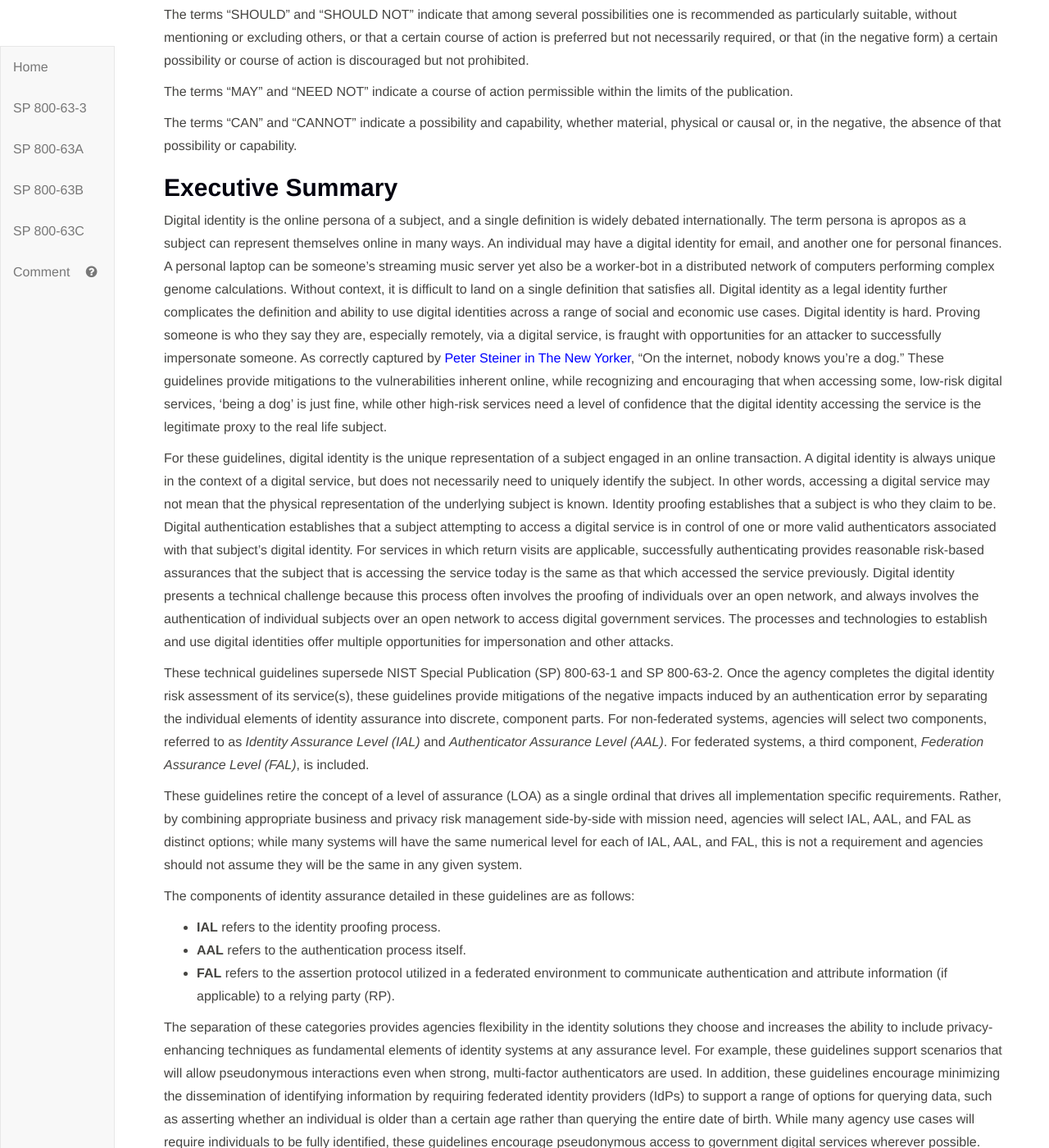
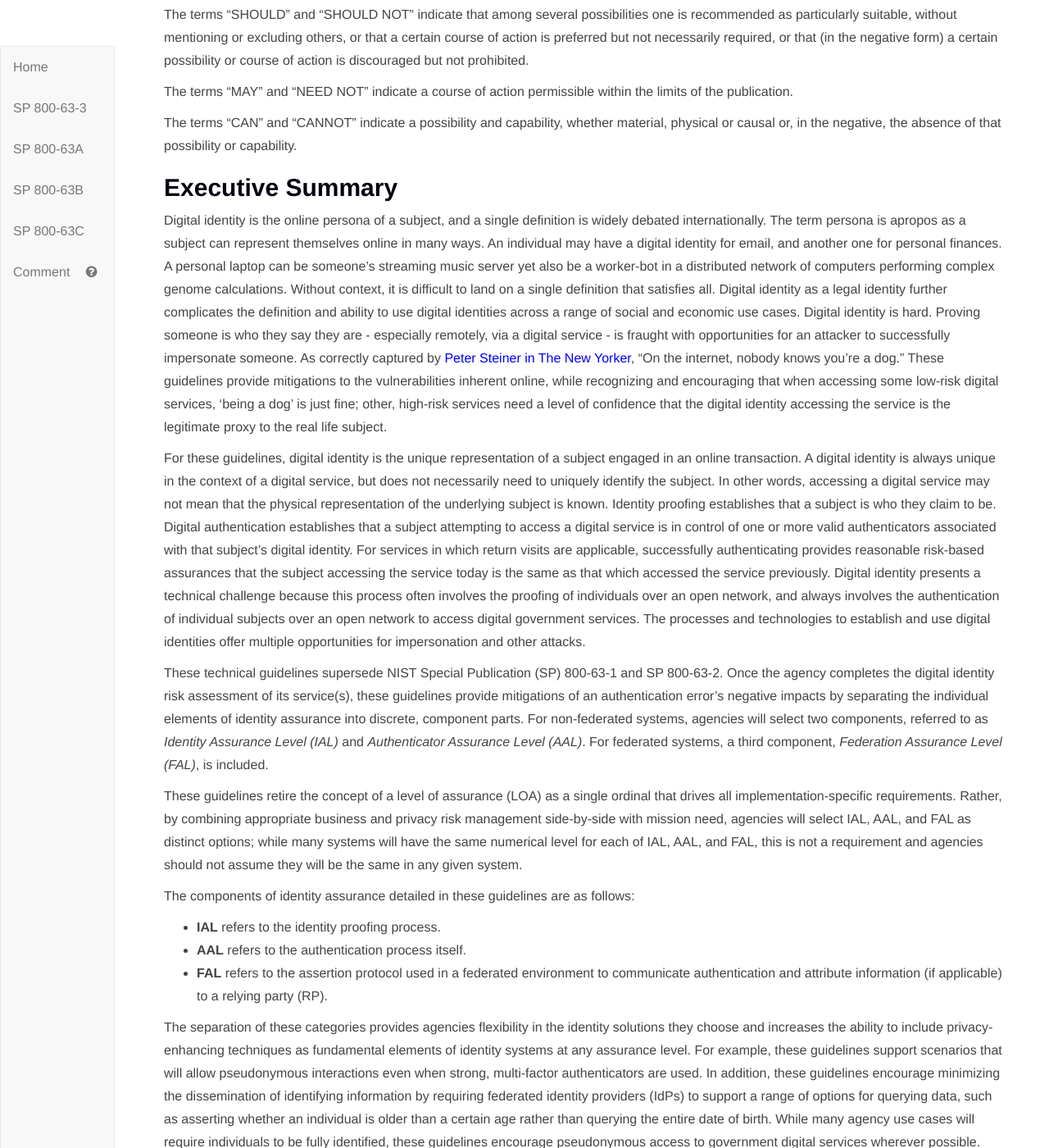
Before and after one commit to usnistgov/800-63-3, a Jekyll site: the page built from sp800-63-3/cover.md, in a window 1280 px wide and 1400 px high, scrolled down 2515 px. Shown: the whole window at 82% size. Built offline with Jekyll 4.4.1, drawn with Linux system fonts in a browser that asks for light colours; our own code applies the rules of GitHub Pages for plain Markdown files; some of the changed text lies outside the part shown.

Commit message:
Copyediting
Readability edits

```diff
--- a/sp800-63-3/cover.md
+++ b/sp800-63-3/cover.md
@@ -134,7 +134,7 @@
 guidelines cover identity proofing and authentication of users (such as employees,
 contractors, or private individuals) interacting with government IT
 systems over open networks. They define technical requirements in each of the areas of identity proofing,
-registration, authenticators, management processes, authentication protocols and
+registration, authenticators, management processes, authentication protocols, and
 related assertions. This publication supersedes NIST SP 800-63-1 and SP 800-63-2.
 
 <div class="text-center" markdown="1">
@@ -175,27 +175,27 @@
 
 ## Executive Summary
 
-Digital identity is the online persona of a subject, and a single definition is widely debated internationally. The term persona is apropos as a subject can represent themselves online in many ways. An individual may have a digital identity for email, and another one for personal finances.  A personal laptop can be someone's streaming music server yet also be a worker-bot in a distributed network of computers performing complex genome calculations.  Without context, it is difficult to land on a single definition that satisfies all.  Digital identity as a legal identity further complicates the definition and ability to use digital identities across a range of social and economic use cases.  Digital identity is hard.  Proving someone is who they say they are, especially remotely, via a digital service, is fraught with opportunities for an attacker to successfully impersonate someone. As correctly captured by [Peter Steiner in The New Yorker](#steiner), "On the internet, nobody knows you're a dog." These guidelines provide mitigations to the vulnerabilities inherent online, while recognizing and encouraging that when accessing some, low-risk digital services, 'being a dog' is just fine, while other high-risk services need a level of confidence that the digital identity accessing the service is the legitimate proxy to the real life subject.
+Digital identity is the online persona of a subject, and a single definition is widely debated internationally. The term persona is apropos as a subject can represent themselves online in many ways. An individual may have a digital identity for email, and another one for personal finances.  A personal laptop can be someone's streaming music server yet also be a worker-bot in a distributed network of computers performing complex genome calculations.  Without context, it is difficult to land on a single definition that satisfies all.  Digital identity as a legal identity further complicates the definition and ability to use digital identities across a range of social and economic use cases.  Digital identity is hard.  Proving someone is who they say they are - especially remotely, via a digital service - is fraught with opportunities for an attacker to successfully impersonate someone. As correctly captured by [Peter Steiner in The New Yorker](#steiner), "On the internet, nobody knows you're a dog." These guidelines provide mitigations to the vulnerabilities inherent online, while recognizing and encouraging that when accessing some low-risk digital services, 'being a dog' is just fine;  other, high-risk services need a level of confidence that the digital identity accessing the service is the legitimate proxy to the real life subject.
 
-For these guidelines, digital identity is the unique representation of a subject engaged in an online transaction. A digital identity is always unique in the context of a digital service, but does not necessarily need to uniquely identify the subject. In other words, accessing a digital service may not mean that the physical representation of the underlying subject is known. Identity proofing establishes that a subject is who they claim to be. Digital authentication establishes that a subject attempting to access a digital service is in control of one or more valid authenticators associated with that subject's digital identity. For services in which return visits are applicable, successfully authenticating provides reasonable risk-based assurances that the subject that is accessing the service today is the same as that which accessed the service previously. Digital identity presents a technical challenge because this process often involves the proofing of individuals over an open network, and always involves the authentication of individual subjects over an open network to access digital government services. The processes and technologies to establish and use digital identities offer multiple opportunities for impersonation and other attacks.
+For these guidelines, digital identity is the unique representation of a subject engaged in an online transaction. A digital identity is always unique in the context of a digital service, but does not necessarily need to uniquely identify the subject. In other words, accessing a digital service may not mean that the physical representation of the underlying subject is known. Identity proofing establishes that a subject is who they claim to be. Digital authentication establishes that a subject attempting to access a digital service is in control of one or more valid authenticators associated with that subject's digital identity. For services in which return visits are applicable, successfully authenticating provides reasonable risk-based assurances that the subject accessing the service today is the same as that which accessed the service previously. Digital identity presents a technical challenge because this process often involves the proofing of individuals over an open network, and always involves the authentication of individual subjects over an open network to access digital government services. The processes and technologies to establish and use digital identities offer multiple opportunities for impersonation and other attacks.
 
-These technical guidelines supersede NIST Special Publication (SP) 800-63-1 and SP 800-63-2. Once the agency completes the digital identity risk assessment of its service(s), these guidelines provide mitigations of the negative impacts induced by an authentication error by separating the individual elements of identity assurance into discrete, component parts. For non-federated systems, agencies will select two components, referred to as *Identity Assurance Level (IAL)* and *Authenticator Assurance Level (AAL)*. For federated systems, a third component, *Federation Assurance Level (FAL)*, is included.
+These technical guidelines supersede NIST Special Publication (SP) 800-63-1 and SP 800-63-2. Once the agency completes the digital identity risk assessment of its service(s), these guidelines provide mitigations of an authentication error's negative impacts by separating the individual elements of identity assurance into discrete, component parts. For non-federated systems, agencies will select two components, referred to as *Identity Assurance Level (IAL)* and *Authenticator Assurance Level (AAL)*. For federated systems, a third component, *Federation Assurance Level (FAL)*, is included.
 
-These guidelines retire the concept of a level of assurance (LOA) as a single ordinal that drives all implementation specific requirements.  Rather, by combining appropriate business and privacy risk management side-by-side with mission need, agencies will select IAL, AAL, and FAL as distinct options; while many systems will have the same numerical level for each of IAL, AAL, and FAL, this is not a requirement and agencies should not assume they will be the same in any given system.
+These guidelines retire the concept of a level of assurance (LOA) as a single ordinal that drives all implementation-specific requirements. Rather, by combining appropriate business and privacy risk management side-by-side with mission need, agencies will select IAL, AAL, and FAL as distinct options; while many systems will have the same numerical level for each of IAL, AAL, and FAL, this is not a requirement and agencies should not assume they will be the same in any given system.
 
 The components of identity assurance detailed in these guidelines are as follows:
 
 * **IAL** refers to the identity proofing process.
 * **AAL** refers to the authentication process itself.
-* **FAL** refers to the assertion protocol utilized in a federated environment to communicate authentication and attribute information (if applicable) to a relying party (RP).
+* **FAL** refers to the assertion protocol used in a federated environment to communicate authentication and attribute information (if applicable) to a relying party (RP).
 
 The separation of these categories provides agencies flexibility in the identity solutions they choose and increases the ability to include privacy-enhancing techniques as fundamental elements of identity systems at any assurance level.  For example, these guidelines support scenarios that will allow pseudonymous interactions even when strong, multi-factor authenticators are used.  In addition, these guidelines encourage minimizing the dissemination of identifying information by requiring federated identity providers (IdPs) to support a range of options for querying data, such as asserting whether an individual is older than a certain age rather than querying the entire date of birth. While many agency use cases will require individuals to be fully identified, these guidelines encourage pseudonymous access to government digital services wherever possible.
 
-In today's environment, an organization's identity solution need not be a monolith, where all functionality is provided by one system or vendor. The market for identity services is componentized, allowing organizations and agencies to employ standards-based, pluggable identity solutions based on mission need.   As such, SP 800-63 has been split into a suite of documents. SP 800-63-3 is required to be used by RPs, however the remaining volumes may be used independently or in an integrated fashion depending on the component service(s) an agency requires.
+In today's environment, an organization's identity solution need not be a monolith, where one system or vendor provides all functionality. The market for identity services is componentized, allowing organizations and agencies to employ standards-based, pluggable identity solutions based on mission need. As such, SP 800-63 has been split into a suite of documents. RPs are required to use SP 800-63-3, however the remaining volumes may be used independently or in an integrated fashion depending on the component service(s) an agency requires.
 
 Each document has adopted verbs that are internationally recognized in standards organizations as normative and requirements-based. When used in a normative statement in this publication, they are CAPITALIZED for ease of identification.  For example, the use of SHALL is used to denote a mandatory requirement, while the use of SHOULD refers to a technique, technology, or process that is recommended but not mandatory.  For more details on the definitions of these terms see the [Requirements Notation and Conventions](#notation) at the beginning of each document.
 
-These documents may inform, but do not restrict or constrain, the development or use of standards for application outside of the Federal government, such as e-commerce transactions.
+These documents may inform - but do not restrict or constrain - the development or use of standards for application outside the Federal government, such as e-commerce transactions.
 
 These guidelines are organized as follows:
 
@@ -207,18 +207,18 @@
 
 NIST SP 800-63-A addresses how applicants can prove their identities and become enrolled as valid subscribers within an identity system. It provides requirements by which applicants can both proof and enroll at one of three different levels of risk mitigation in both remote and physically-present scenarios. _This document contains both normative and informative material._
 
-SP 800-63A sets requirements to achieve a given IAL. The three IALs reflect the options agencies may select based on their risk profile and the potential harm caused by an attacker making a successful false claim of an identity.  The IALs are as follows:
+SP 800-63A sets requirements to achieve a given IAL. The three IALs reflect the options agencies may select based on their risk profile and the potential harm caused by an attacker making a successful false claim of an identity. The IALs are as follows:
 
-**IAL1** - There is no requirement to link the applicant to a specific real-life identity.  Any attributes provided in conjunction with the authentication process are self-asserted or should be treated as self-asserted.
+**IAL1** - There is no requirement to link the applicant to a specific real-life identity. Any attributes provided in conjunction with the authentication process are self-asserted or should be treated as such.
 
-**IAL2** - Evidence supports the real-world existence of the claimed identity and verifies that the applicant is appropriately associated with this real-world identity.  IAL2 introduces the need for either remote or physically-present identity proofing.  Attributes could be asserted by Credential Service Providers (CSPs) to RPs in support of pseudonymous identity with verified attributes.
+**IAL2** - Evidence supports the real-world existence of the claimed identity and verifies that the applicant is appropriately associated with this real-world identity. IAL2 introduces the need for either remote or physically-present identity proofing.  Attributes could be asserted by Credential Service Providers (CSPs) to RPs in support of pseudonymous identity with verified attributes.
 
 **IAL3** - Physical presence is required for identity proofing. Identifying attributes must be verified by an authorized and trained representative of the CSP. As with IAL2, attributes could be asserted by CSPs to RPs in support of pseudonymous identity with verified attributes.
 
 
 [**SP 800-63B Authentication and Lifecycle Management**](https://pages.nist.gov/800-63-3/sp800-63b.html)
 
-For services in which return visits are applicable, a successful authentication provides reasonable risk-based assurances that the subscriber that is accessing the service today is the same as that which accessed the service previously. The robustness of this confidence is described by a categorization known as the AAL. NIST SP 800-63B addresses how an individual can securely authenticate to a CSP to access a digital service or set of digital services.  _This document contains both normative and informative material._
+For services in which return visits are applicable, a successful authentication provides reasonable risk-based assurances that the subscriber accessing the service today is the same as that which accessed the service previously. The robustness of this confidence is described by a categorization known as the AAL. NIST SP 800-63B addresses how an individual can securely authenticate to a CSP to access a digital service or set of digital services.  _This document contains both normative and informative material._
 
 The three AALs define the subsets of options agencies can select based on their risk profile and the potential harm caused by an attacker taking control of an authenticator and accessing agencies' systems. The AALs are as follows:
 
@@ -240,7 +240,7 @@
 
 **FAL3** - Requires the subscriber to present proof of possession of a cryptographic key referenced in the assertion in addition to the assertion artifact itself. The assertion is signed by the IdP and encrypted to the RP using approved cryptography.
 
-These guidelines are agnostic to the vast array of identity services architectures that agencies can develop or acquire, and are meant to be applicable regardless of the approach an agency selects.  However, where possible federation is encouraged, and the ability to mix and match IAL, AAL, and FAL is simplified when federated architectures are used. In addition, federation is a keystone in the ability to enhance the privacy of agency constituents as they access valuable government digital services.
+These guidelines are agnostic to the vast array of identity services architectures that agencies can develop or acquire, and are meant to be applicable regardless of the approach an agency selects. However federation is encouraged where possible, and the ability to mix and match IAL, AAL, and FAL is simplified when federated architectures are used. In addition, federation is a keystone in the ability to enhance the privacy of agency constituents as they access valuable government digital services.
 
 <div class="breaker"/>
 
```
